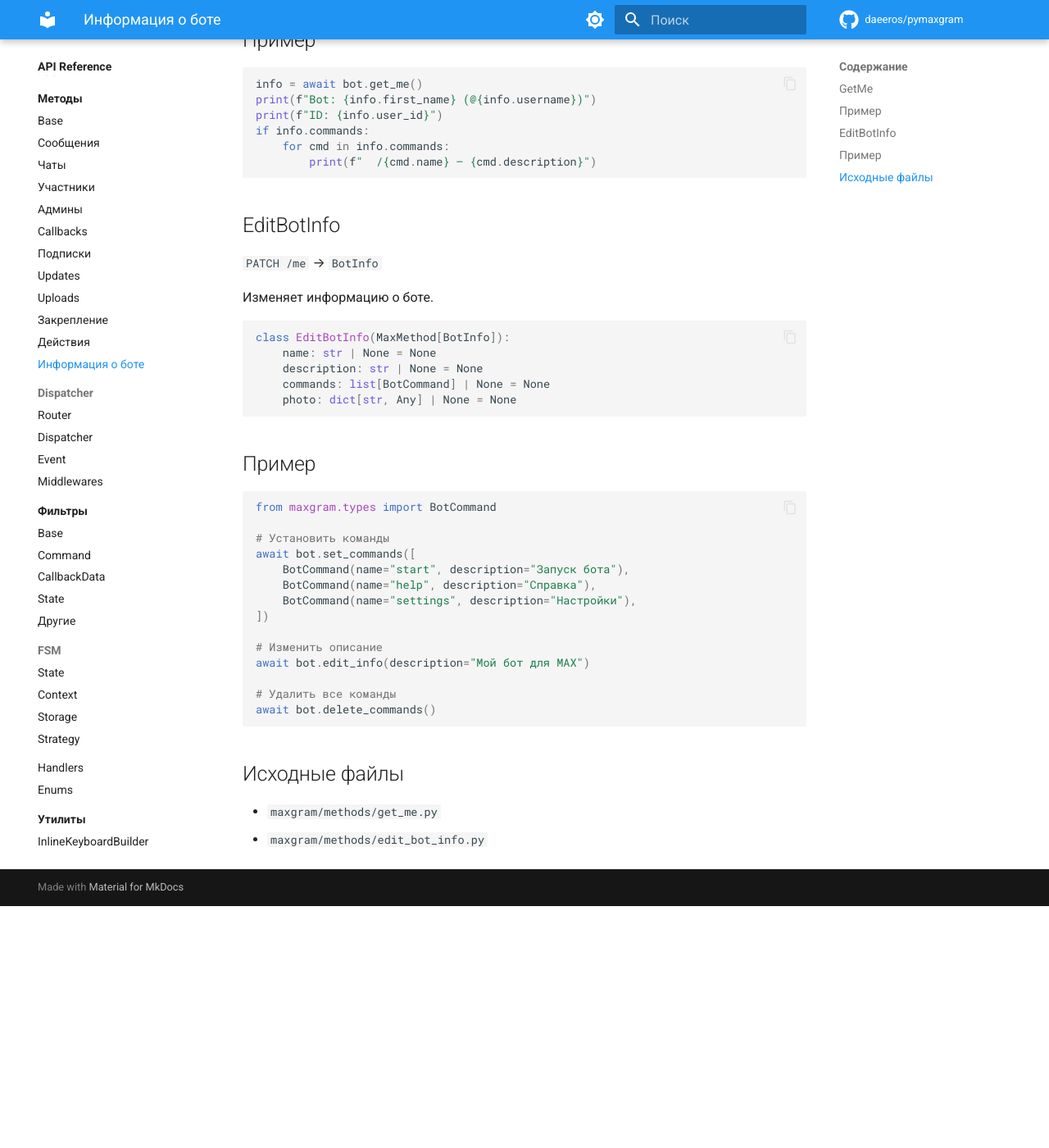
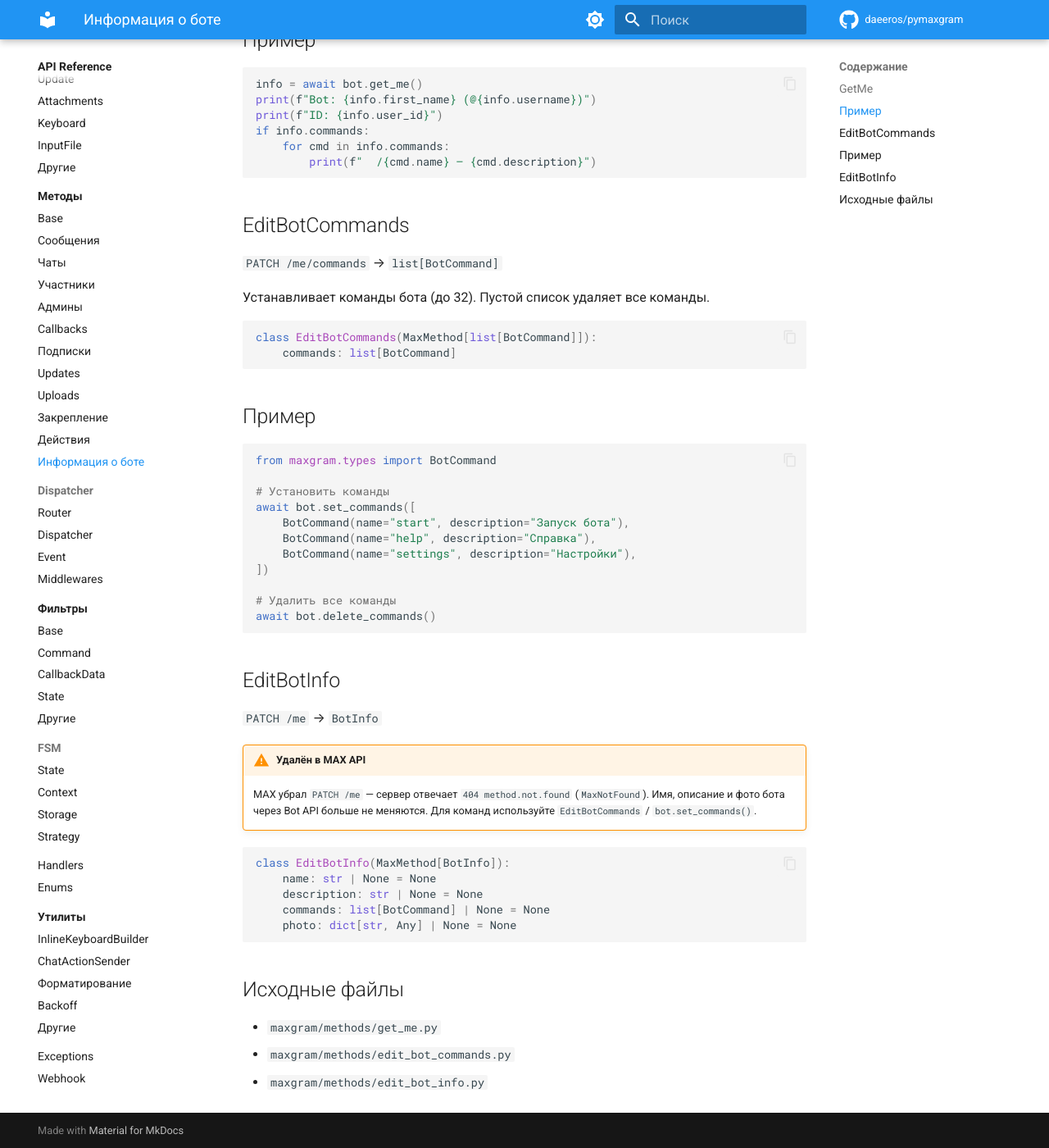
Before and after one commit to daeeros/pymaxgram, an MkDocs documentation site: the page built from docs/api/methods/bot_info.md, in a window 1280 px wide and 1400 px high, scrolled down 497 px. Shown: the whole window at 82% size. Built offline with MkDocs 1.6.1 and Material for MkDocs 9.7.7, drawn with Linux system fonts in a browser that asks for light colours; comment, search, counter and statistics services are not loaded; before the commit the page ends 1602 px from its top, so only the background shows below that.

Commit message:
switch set_commands to PATCH /me/commands
MAX removed PATCH /me (404 method.not.found "Path /me is not recognized"),
which crashed every bot calling set_commands() on startup.

- add EditBotCommands method (PATCH /me/commands, returns list[BotCommand])
- set_commands()/delete_commands() use it and now return list[BotCommand]
- parse "commands" key in list responses
- mark edit_info()/EditBotInfo as removed upstream in docs and spec

Co-Authored-By: Claude Opus 5.5 (1M context) <noreply@anthropic.com>

````diff
--- a/docs/api/methods/bot_info.md
+++ b/docs/api/methods/bot_info.md
@@ -25,18 +25,15 @@ if info.commands:
         print(f"  /{cmd.name} — {cmd.description}")
 ```
 
-## EditBotInfo
+## EditBotCommands
 
-`PATCH /me` → `BotInfo`
+`PATCH /me/commands` → `list[BotCommand]`
 
-Изменяет информацию о боте.
+Устанавливает команды бота (до 32). Пустой список удаляет все команды.
 
 ```python
-class EditBotInfo(MaxMethod[BotInfo]):
-    name: str | None = None
-    description: str | None = None
-    commands: list[BotCommand] | None = None
-    photo: dict[str, Any] | None = None
+class EditBotCommands(MaxMethod[list[BotCommand]]):
+    commands: list[BotCommand]
 ```
 
 ## Пример
@@ -51,14 +48,29 @@ await bot.set_commands([
     BotCommand(name="settings", description="Настройки"),
 ])
 
-# Изменить описание
-await bot.edit_info(description="Мой бот для MAX")
-
 # Удалить все команды
 await bot.delete_commands()
+```
+
+## EditBotInfo
+
+`PATCH /me` → `BotInfo`
+
+!!! warning "Удалён в MAX API"
+    MAX убрал `PATCH /me` — сервер отвечает `404 method.not.found`
+    (`MaxNotFound`). Имя, описание и фото бота через Bot API больше не
+    меняются. Для команд используйте `EditBotCommands` / `bot.set_commands()`.
+
+```python
+class EditBotInfo(MaxMethod[BotInfo]):
+    name: str | None = None
+    description: str | None = None
+    commands: list[BotCommand] | None = None
+    photo: dict[str, Any] | None = None
 ```
 
 ## Исходные файлы
 
 - `maxgram/methods/get_me.py`
+- `maxgram/methods/edit_bot_commands.py`
 - `maxgram/methods/edit_bot_info.py`
````
Also changed, not shown: CLAUDE.md (+1 -0 lines), docs/api/client/bot.md (+3 -3 lines), docs/api/methods/index.md (+1 -0 lines), docs/guide/bot.md (+8 -4 lines), max-bot-api.md (+15 -18 lines), 4 other files.
